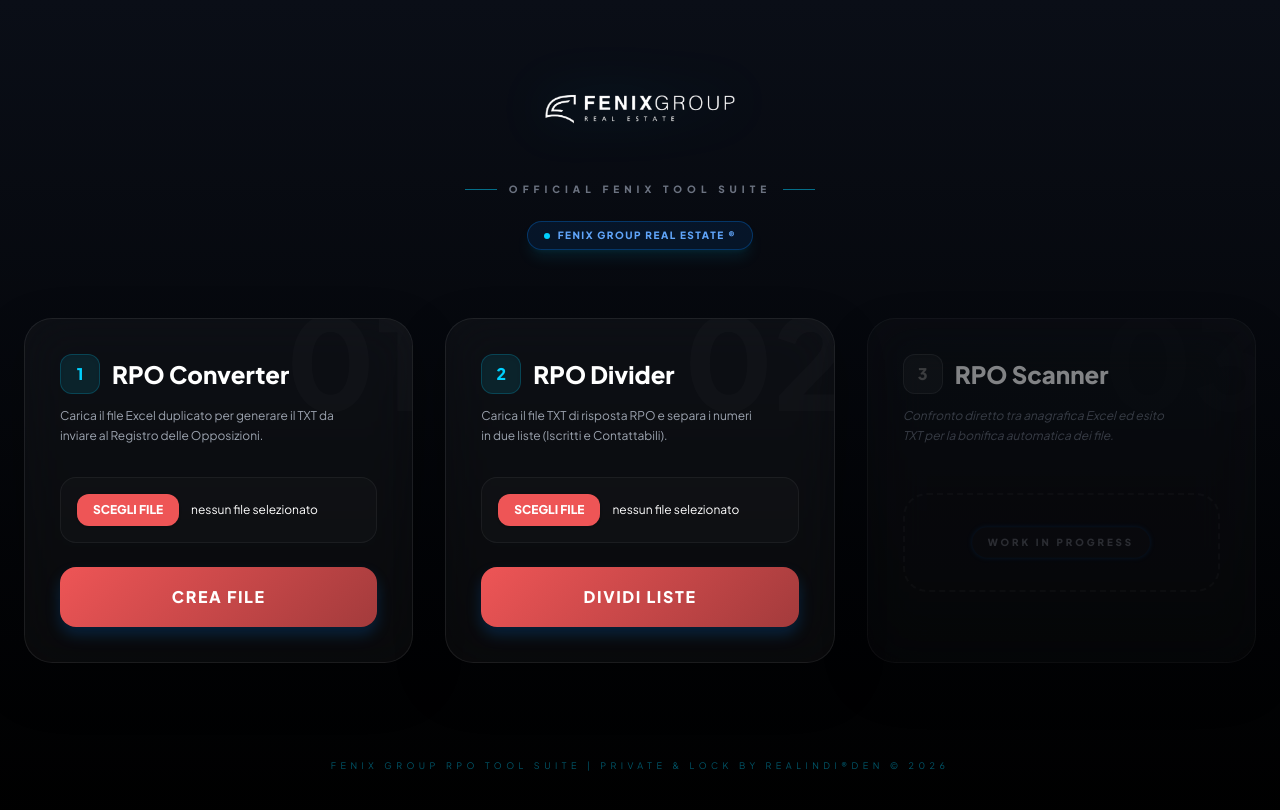
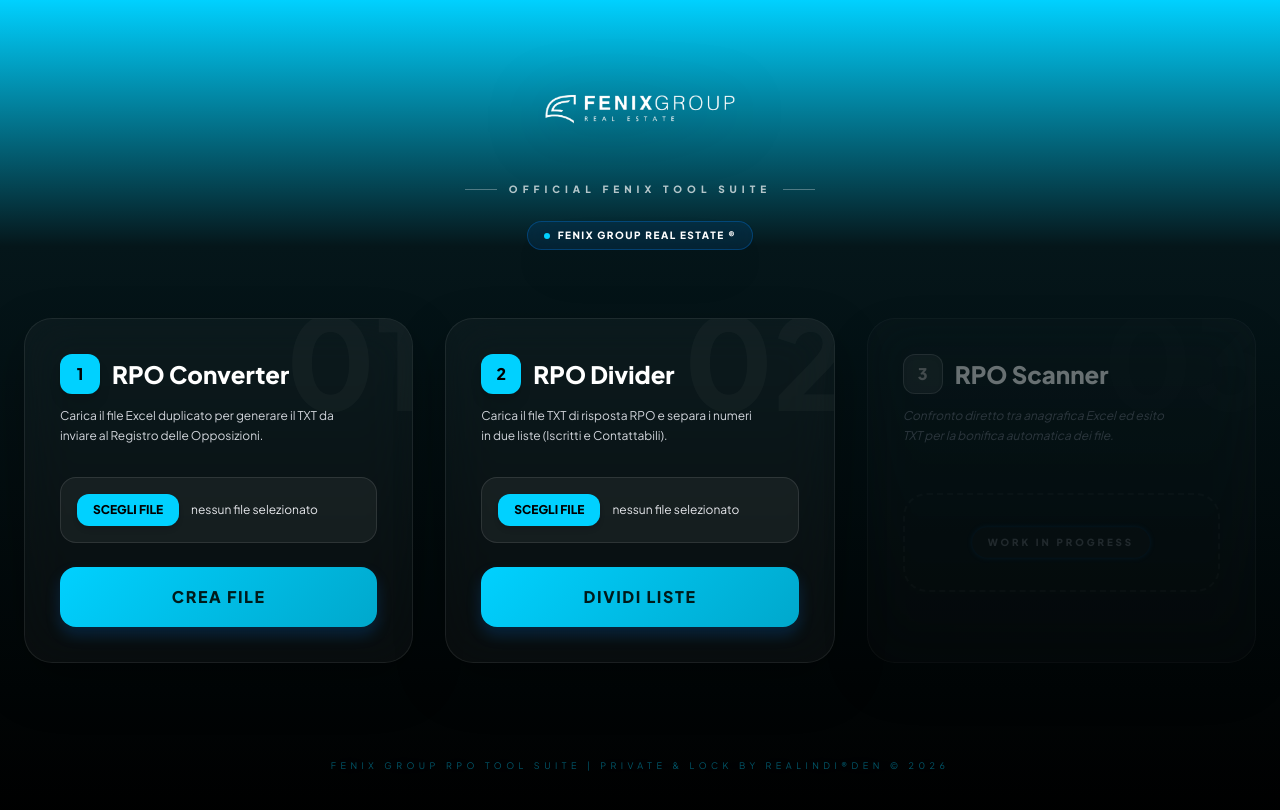
Before and after one commit to IlMara2000/rpo-fenix-app, a Next.js app: page / in a window 1280 px wide. Shown: the top 810 px of the page. Built offline with nearby package versions, Linux system fonts and the light colour scheme.

Commit message:
Update index.js

```diff
--- a/src/pages/index.js
+++ b/src/pages/index.js
@@ -11,7 +11,6 @@
   const [dividerFiles, setDividerFiles] = useState(null);
   const [tempFile, setTempFile] = useState(null);
 
-  // Stati per gestire i nomi dei file personalizzati
   const [fileNameExcel, setFileNameExcel] = useState("nessun file selezionato");
   const [fileNameTxt, setFileNameTxt] = useState("nessun file selezionato");
 
@@ -23,7 +22,6 @@
       return;
     }
     setLoading(true);
-    // AGGIORNATO: Tornato all'azzurro per lo stato di caricamento
     setStatus({ msg: 'DIVISIONE FILE RPO IN CORSO...', type: 'blue' });
     try {
       const result = await runRpoDivider(txt);
@@ -41,9 +39,9 @@
   };
 
   return (
-    /* AGGIORNATO: Vecchio background (Blu scuro che sfuma in nero verso il basso) */
+    /* AGGIORNATO: Sfondo Azzurro Fenix che sfuma in nero verso il basso */
     <div className="min-h-screen flex flex-col items-center py-12 px-6 text-white"
-         style={{ background: 'linear-gradient(to bottom, #0a0e17 0%, #000000 100%)' }}>
+         style={{ background: 'linear-gradient(to bottom, #00d1ff 0%, #05161a 30%, #000000 100%)' }}>
 
       <Head>
         <title>FENIX GROUP | RPO TOOL</title>
@@ -51,7 +49,7 @@
         <link rel="icon" href="/favicon.ico" />
       </Head>
 
-      {/* 1. HEADER CENTRATO IN ALTO - AGGIORNATO: Logo +5% e ombre azzurre */}
+      {/* 1. HEADER CENTRATO - Logo +5% e ombre azzurre */}
       <header className="w-full max-w-4xl mb-12 flex flex-col items-center">
         <div className="flex justify-center mb-4">
           <img
@@ -59,61 +57,59 @@
             alt="Logo GR Fenix"
             width="263"
             height="134"
-            className="h-[118px] w-auto object-contain drop-shadow-[0_0_25px_rgba(0,209,255,0.25)]"
+            className="h-[118px] w-auto object-contain drop-shadow-[0_10px_30px_rgba(0,0,0,0.5)]"
           />
         </div>
         <div className="flex items-center justify-center gap-3 mb-6">
-          <span className="h-[1px] w-8 bg-[#00d1ff]/50"></span>
-          <p className="text-gray-500 text-[10px] tracking-[0.5em] uppercase font-bold">
+          <span className="h-[1px] w-8 bg-white/30"></span>
+          <p className="text-white/70 text-[10px] tracking-[0.5em] uppercase font-bold">
             OFFICIAL FENIX TOOL SUITE
           </p>
-          <span className="h-[1px] w-8 bg-[#00d1ff]/50"></span>
+          <span className="h-[1px] w-8 bg-white/30"></span>
         </div>
-        {/* AGGIORNATO: Status badge azzurro */}
-        <div className="status-badge shadow-lg shadow-[#00d1ff]/10 border-[#00d1ff]/20">
+        <div className="status-badge shadow-2xl shadow-black/20 border-white/20 bg-black/40 backdrop-blur-md">
           <span className="dot" style={{ backgroundColor: '#00d1ff' }}></span>
-          {status.msg}
+          <span className="text-white">{status.msg}</span>
         </div>
       </header>
 
       {/* CONTENITORE GRID */}
       <main className="w-full max-w-[1400px] grid grid-cols-1 lg:grid-cols-3 gap-8 items-start">
 
-        {/* 2. STEP 1: CONVERTER - AGGIORNATO: Colore azzurro per icone e download, rosso per i tasti file/principale */}
-        <section className="box-lavoro relative overflow-hidden group h-full border-white/5 bg-white/[0.01]">
-          <div className="absolute -top-6 -right-4 text-9xl font-black text-white/[0.02] select-none group-hover:text-[#00d1ff]/[0.04] transition-colors">
+        {/* 2. STEP 1: CONVERTER - Tutto Azzurro Fenix */}
+        <section className="box-lavoro relative overflow-hidden group h-full border-white/10 bg-black/20 backdrop-blur-sm">
+          <div className="absolute -top-6 -right-4 text-9xl font-black text-white/[0.03] select-none group-hover:text-[#00d1ff]/[0.05] transition-colors">
             01
           </div>
           <h2 className="text-2xl font-bold mb-3 flex items-center gap-3">
-            {/* AGGIORNATO: Icona passo azzurra */}
-            <span className="w-10 h-10 rounded-xl bg-[#00d1ff]/10 border border-[#00d1ff]/20 flex items-center justify-center text-[#00d1ff] text-base shadow-inner">
+            <span className="w-10 h-10 rounded-xl bg-[#00d1ff] flex items-center justify-center text-black text-base font-black shadow-lg">
               1
             </span>
-            RPO Converter
+            <span className="text-white">RPO Converter</span>
           </h2>
-          <p className="text-gray-400 text-xs leading-relaxed mb-8 pr-10">
+          <p className="text-gray-300 text-xs leading-relaxed mb-8 pr-10">
             Carica il file Excel duplicato per generare il TXT da inviare al Registro delle Opposizioni.
           </p>
           <div className="space-y-6">
 
-            {/* AGGIORNATO: Tasto Scegli File personalizzato rosso #ee5556 */}
-            <div className="bg-white/[0.02] p-4 rounded-2xl border border-white/[0.05] flex items-center gap-3">
-              <label className="px-4 py-2 rounded-xl text-xs font-bold uppercase text-white shadow cursor-pointer transition-transform active:scale-95"
-                     style={{ background: '#ee5556' }}>
+            {/* Tasto Scegli File Azzurro */}
+            <div className="bg-white/[0.05] p-4 rounded-2xl border border-white/[0.1] flex items-center gap-3">
+              <label className="px-4 py-2 rounded-xl text-xs font-bold uppercase text-black shadow-md cursor-pointer transition-all hover:brightness-110 active:scale-95"
+                     style={{ background: '#00d1ff' }}>
                 <input
                   type="file"
                   onChange={e => {
                     setTempFile(e.target.files[0]);
                     setFileNameExcel(e.target.files[0]?.name || "nessun file selezionato");
                   }}
-                  className="sr-only" // Nascondiamo l'input effettivo per l'accessibilità
+                  className="sr-only"
                 />
                 Scegli File
               </label>
-              <span className="flex-1 text-white text-xs truncate">{fileNameExcel}</span>
+              <span className="flex-1 text-gray-200 text-xs truncate">{fileNameExcel}</span>
             </div>
 
-            {/* Tasto principale rosso gradiente #ee5556 */}
+            {/* Tasto principale Azzurro */}
             <button
               onClick={async () => {
                 if (!tempFile) return;
@@ -126,43 +122,42 @@
                 setLoading(false);
               }}
               disabled={loading || !tempFile}
-              className="bottone-blu w-full"
-              style={{ background: 'linear-gradient(135deg, #ee5556 0%, #a33b3c 100%)' }}
+              className="bottone-blu w-full shadow-lg shadow-[#00d1ff]/20"
+              style={{ background: 'linear-gradient(135deg, #00d1ff 0%, #00a8cc 100%)', color: '#001a1a' }}
             >
-              <span className="font-bold tracking-widest">{loading ? "ELABORAZIONE..." : "CREA FILE"}</span>
+              <span className="font-black tracking-widest">{loading ? "ELABORAZIONE..." : "CREA FILE"}</span>
             </button>
 
-            {/* AGGIORNATO: Bottoni download azzurri */}
+            {/* Download Azzurri */}
             {converterFiles && (
               <div className="grid grid-cols-2 gap-4 animate-in fade-in">
-                <button onClick={() => saveAs(converterFiles.txt, `perinvio${converterFiles.fileName}.txt`)} className="bottone-download text-[10px] border-[#00d1ff]/30 text-[#00d1ff]">⬇️ TXT ⬇️</button>
+                <button onClick={() => saveAs(converterFiles.txt, `perinvio${converterFiles.fileName}.txt`)} className="bottone-download text-[10px] border-[#00d1ff]/50 text-[#00d1ff] bg-[#00d1ff]/5">⬇️ TXT ⬇️</button>
                 <button onClick={() => saveAs(converterFiles.zip, `perinvio${converterFiles.fileName}.zip`)} className="bottone-download text-[10px]" style={{ background: '#00d1ff', color: 'black', fontWeight: 'bold' }}>📦 ZIP 📦</button>
               </div>
             )}
           </div>
         </section>
 
-        {/* 3. STEP 2: DIVIDER - AGGIORNATO: Colore azzurro per icone e download, rosso per i tasti file/principale */}
-        <section className="box-lavoro relative overflow-hidden group h-full border-white/5 bg-white/[0.01]">
-          <div className="absolute -top-6 -right-4 text-9xl font-black text-white/[0.02] select-none group-hover:text-[#00d1ff]/[0.04] transition-colors">
+        {/* 3. STEP 2: DIVIDER - Tutto Azzurro Fenix */}
+        <section className="box-lavoro relative overflow-hidden group h-full border-white/10 bg-black/20 backdrop-blur-sm">
+          <div className="absolute -top-6 -right-4 text-9xl font-black text-white/[0.03] select-none group-hover:text-[#00d1ff]/[0.05] transition-colors">
             02
           </div>
           <h2 className="text-2xl font-bold mb-3 flex items-center gap-3">
-            {/* AGGIORNATO: Icona passo azzurra */}
-            <span className="w-10 h-10 rounded-xl bg-[#00d1ff]/10 border border-[#00d1ff]/20 flex items-center justify-center text-[#00d1ff] text-base shadow-inner">
+            <span className="w-10 h-10 rounded-xl bg-[#00d1ff] flex items-center justify-center text-black text-base font-black shadow-lg">
               2
             </span>
-            RPO Divider
+            <span className="text-white">RPO Divider</span>
           </h2>
-          <p className="text-gray-400 text-xs leading-relaxed mb-8 pr-10">
+          <p className="text-gray-300 text-xs leading-relaxed mb-8 pr-10">
             Carica il file TXT di risposta RPO e separa i numeri in due liste (Iscritti e Contattabili).
           </p>
           <form onSubmit={handleDividerSubmit} className="space-y-6">
 
-            {/* AGGIORNATO: Tasto Scegli File personalizzato rosso #ee5556 */}
-            <div className="bg-white/[0.02] p-4 rounded-2xl border border-white/[0.05] flex items-center gap-3">
-              <label className="px-4 py-2 rounded-xl text-xs font-bold uppercase text-white shadow cursor-pointer transition-transform active:scale-95"
-                     style={{ background: '#ee5556' }}>
+            {/* Tasto Scegli File Azzurro */}
+            <div className="bg-white/[0.05] p-4 rounded-2xl border border-white/[0.1] flex items-center gap-3">
+              <label className="px-4 py-2 rounded-xl text-xs font-bold uppercase text-black shadow-md cursor-pointer transition-all hover:brightness-110 active:scale-95"
+                     style={{ background: '#00d1ff' }}>
                 <input
                   type="file"
                   name="txtFile"
@@ -170,22 +165,23 @@
                   onChange={e => {
                     setFileNameTxt(e.target.files[0]?.name || "nessun file selezionato");
                   }}
-                  className="sr-only" // Nascondiamo l'input effettivo per l'accessibilità
+                  className="sr-only"
                 />
                 Scegli File
               </label>
-              <span className="flex-1 text-white text-xs truncate">{fileNameTxt}</span>
+              <span className="flex-1 text-gray-200 text-xs truncate">{fileNameTxt}</span>
             </div>
 
-            {/* Tasto principale rosso gradiente #ee5556 */}
-            <button type="submit" disabled={loading} className="bottone-blu w-full" style={{ background: 'linear-gradient(135deg, #ee5556 0%, #a33b3c 100%)' }}>
-              <span className="font-bold tracking-widest">{loading ? "DIVISIONE..." : "DIVIDI LISTE"}</span>
+            {/* Tasto principale Azzurro */}
+            <button type="submit" disabled={loading} className="bottone-blu w-full shadow-lg shadow-[#00d1ff]/20"
+                    style={{ background: 'linear-gradient(135deg, #00d1ff 0%, #00a8cc 100%)', color: '#001a1a' }}>
+              <span className="font-black tracking-widest">{loading ? "DIVISIONE..." : "DIVIDI LISTE"}</span>
             </button>
 
-            {/* AGGIORNATO: Bottoni download tutti azzurri per coerenza */}
+            {/* Bottoni download coordinati */}
             {dividerFiles && (
               <div className="pt-6 border-t border-white/10 mt-4 grid grid-cols-2 gap-4 animate-in fade-in">
-                <button type="button" onClick={() => saveAs(dividerFiles.txtUno, `rpo_1_${dividerFiles.fileName}.txt`)} className="bottone-download text-[10px] py-3 border-[#00d1ff]/30 text-[#00d1ff]">📄 RPO (1)</button>
+                <button type="button" onClick={() => saveAs(dividerFiles.txtUno, `rpo_1_${dividerFiles.fileName}.txt`)} className="bottone-download text-[10px] py-3 border-[#00d1ff]/50 text-[#00d1ff] bg-[#00d1ff]/5">📄 RPO (1)</button>
                 <button type="button" onClick={() => saveAs(dividerFiles.txtZero, `rpo_0_${dividerFiles.fileName}.txt`)} className="bottone-download text-[10px] py-3" style={{ background: '#00d1ff', color: 'black', fontWeight: 'bold' }}>📄 OK (0)</button>
               </div>
             )}
@@ -193,12 +189,12 @@
         </section>
 
         {/* 4. STEP 3: SCANNER WIP */}
-        <section className="box-lavoro relative overflow-hidden group h-full border-dashed border-white/10 opacity-50">
+        <section className="box-lavoro relative overflow-hidden group h-full border-dashed border-white/10 opacity-40">
           <div className="absolute -top-6 -right-4 text-9xl font-black text-white/[0.01] select-none">
             03
           </div>
           <h2 className="text-2xl font-bold mb-3 flex items-center gap-3 grayscale">
-            <span className="w-10 h-10 rounded-xl bg-white/5 border border-white/10 flex items-center justify-center text-gray-500 text-base shadow-inner">
+            <span className="w-10 h-10 rounded-xl bg-white/10 border border-white/20 flex items-center justify-center text-gray-400 text-base shadow-inner">
               3
             </span>
             RPO Scanner
@@ -215,9 +211,8 @@
 
       </main>
 
-      {/* AGGIORNATO: Footer azzurro */}
       <footer className="mt-24 text-center opacity-40">
-        <p className="text-[9px] text-[#00d1ff] uppercase tracking-[0.5em] font-medium">
+        <p className="text-[9px] text-[#00d1ff] uppercase tracking-[0.5em] font-medium drop-shadow-[0_0_10px_rgba(0,209,255,0.3)]">
           FENIX GROUP RPO TOOL SUITE | Private & Lock by Realindi®Den © 2026
         </p>
       </footer>
```
